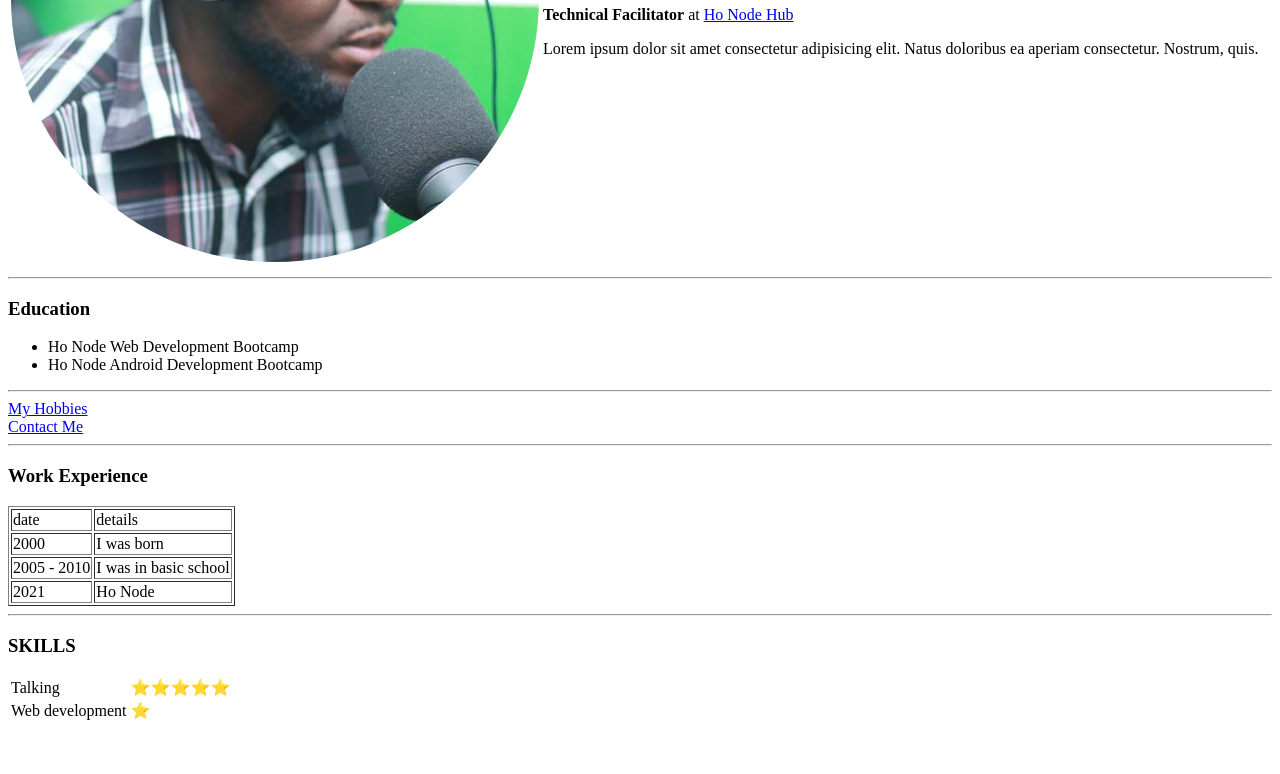
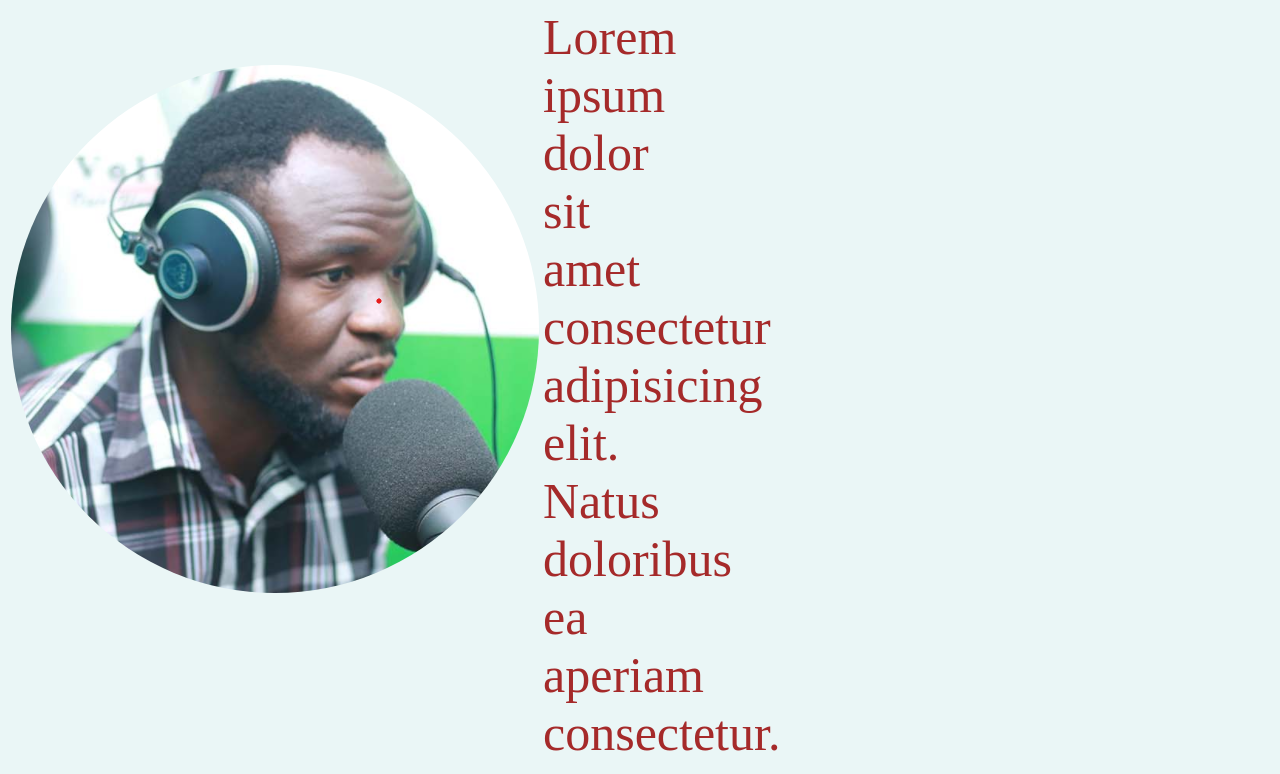
Before and after one commit to SethMegbetor/morningPersonalPortfolio, a plain HTML site: page index.html in a window 1280 px wide. Shown: the part 277-1051 px from the top of the page. Before the commit the page ends 1008 px from the top, so only its background shows below. Drawn offline with Linux system fonts and the light colour scheme.

Commit message:
started css

```diff
--- a/css/style.css
+++ b/css/style.css
@@ -0,0 +1,28 @@
+hr {
+  border-style: none;
+  border-top-style: dotted;
+  border-color: gray;
+  border-width: 5px;
+  width: 10%;
+}
+
+h1,
+h3 {
+  color: #66bfbf;
+}
+body {
+  background-color: #eaf6f6;
+}
+
+p {
+  color: yellow;
+  font-size: 50px;
+}
+#secondParagraph {
+  color: brown;
+  width: 5px;
+}
+
+.allParagraphs {
+  font-style: italic;
+}
--- a/index.html
+++ b/index.html
@@ -1,34 +1,40 @@
 <!DOCTYPE html>
 <html lang="en">
   <head>
-  <meta charset="UTF-8">
-  <meta http-equiv="X-UA-Compatible" content="IE=edge">
-  <meta name="viewport" content="width=device-width, initial-scale=1.0">
+    <meta charset="UTF-8" />
+    <meta http-equiv="X-UA-Compatible" content="IE=edge" />
+    <meta name="viewport" content="width=device-width, initial-scale=1.0" />
     <title>Personal Website</title>
+    <link rel="stylesheet" href="./css/style.css" />
   </head>
   <body>
-
     <table>
       <tr>
-    <td> <img src="./circle-cropped (1).png" alt=""></td>
-    <td><h1>Spider Hussle</h1>
-      <p><strong>Technical Facilitator</strong>  at <a href="https://honode.org/">Ho Node Hub</a> </p>
-      <p>Lorem ipsum dolor sit amet consectetur adipisicing elit. Natus doloribus ea aperiam consectetur. Nostrum, quis.</p></td>
+        <td><img src="./circle-cropped (1).png" alt="" /></td>
+        <td>
+          <h1>Spider Hussle</h1>
+          <p>
+            <strong>Technical Facilitator</strong> at
+            <a href="https://honode.org/">Ho Node Hub</a>
+          </p>
+          <p id="secondParagraph">
+            Lorem ipsum dolor sit amet consectetur adipisicing elit. Natus
+            doloribus ea aperiam consectetur. Nostrum, quis.
+          </p>
+        </td>
       </tr>
     </table>
 
-
-
-  <hr>
-  <h3>Education</h3>
+    <hr />
+    <h3 class="allParagraphs">Education</h3>
     <ul>
       <li>Ho Node Web Development Bootcamp</li>
       <li>Ho Node Android Development Bootcamp</li>
     </ul>
-  <hr>
-  <a href="./hobbies.html">My Hobbies</a> <br>
+    <hr />
+    <a href="./hobbies.html">My Hobbies</a> <br />
     <a href="./contact.html">Contact Me</a>
-  <hr>
+    <hr />
     <h3>Work Experience</h3>
 
     <table border="1">
@@ -49,22 +55,17 @@
         <td>Ho Node</td>
       </tr>
     </table>
-<hr>
+    <hr />
     <h3>SKILLS</h3>
     <table>
       <tr>
-    <td>
-      Talking
-    </td>
+        <td>Talking</td>
         <td>⭐⭐⭐⭐⭐</td>
       </tr>
       <tr>
-    <td>
-      Web development
-    </td>
+        <td>Web development</td>
         <td>⭐</td>
       </tr>
-
     </table>
   </body>
 </html>
```
Lines whose indentation alone changed are shown as unchanged.
